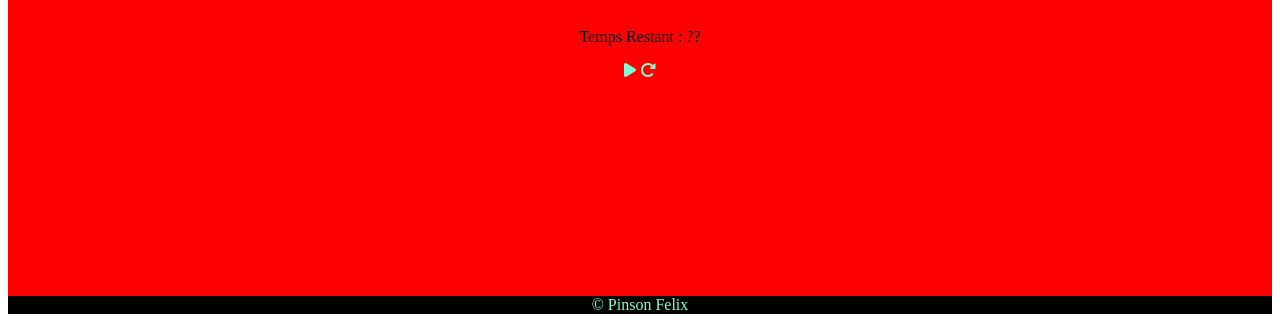
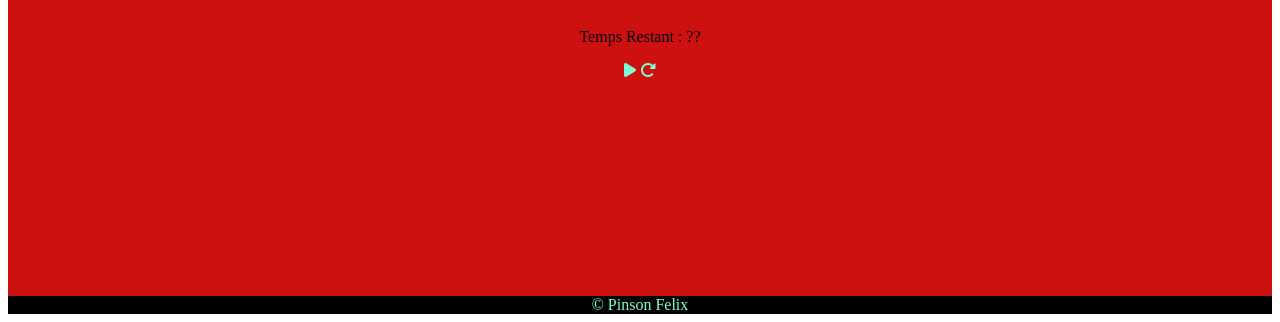
Before and after one commit to MrLexii/Pomodoro, a plain HTML site: page index.html in a window 1280 px wide. Shown: the part 512-834 px from the top of the page. Drawn offline with Linux system fonts and the light colour scheme.

Commit message:
add Color Visuel

```diff
--- a/design.css
+++ b/design.css
@@ -47,8 +47,8 @@
     color: aquamarine;
 }
 
-main{
-    background-color: red;
+#principal{
+    background-color: rgb(205, 17, 17);
     display: flex;
     justify-content: center;
     align-items: center;
--- a/index.html
+++ b/index.html
@@ -12,7 +12,7 @@
 </head>
 
 <body>
-    <main>
+    <main id="principal">
         <!--Première partie du Body, correspondant au titre de la page-->
         <h1 id="titrepomo">Timer Pomodoro</h1>
         <!--Le div ci-dessous permet de switcher via le JavaScript entre le mode de travail et le mode de pause.-->
@@ -41,6 +41,7 @@
         © Pinson Felix
     </footer>
     <!--https://dev.to/shubhamtiwari909/circular-progress-bar-css-1bi9 : Aide pour la ProgressBar-->
+    <!--https://developer.mozilla.org/fr/docs/Web/API/HTMLStyleElement : Aide pour le switch de visuel couleur-->
 </body>
 
 </html>
--- a/java.js
+++ b/java.js
@@ -73,6 +73,7 @@ function rebour() {
 
 /*Nous avons ici les listener pour les boutons de lancement et de relance, ainsi que la fonction de la progressBar.*/
 let minuteur
+let main = document.getElementById("principal")
 let lance = document.getElementById("start")
 lance.addEventListener("click", evt => {
     if (minuteur == null) {
@@ -101,6 +102,7 @@ lance.addEventListener("click", evt => {
                     }
                 }, 15000)
             })
+
         }
         if (bool === false) {
             Array.from(circularProgress).forEach((progressBar) => {
@@ -126,16 +128,18 @@ lance.addEventListener("click", evt => {
                     }
                 }, 3000)
             })
+
         }
-
     }
     if (bool === true) {
         buttonpause.style.display = "none"
         buttontravail.style.display = "none"
+        main.style.background = "rgb(205, 17, 17)"
     }
     if (bool === false) {
         buttontravail.style.display = "none"
         buttonpause.style.display = "none"
+        main.style.background = "green"
     }
 
 })
```
